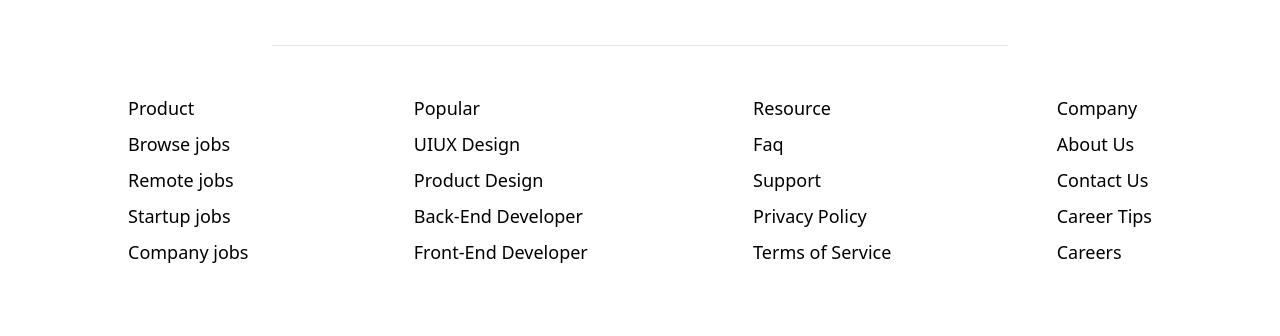
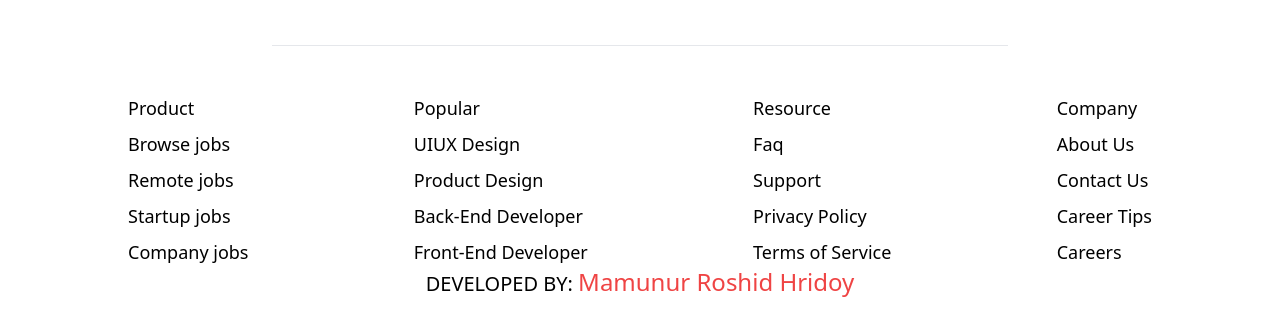
Before and after one commit to mn-hridoy25/Hot-gadgets, a plain HTML site: page index.html in a window 1280 px wide. Shown: the part 1105-1441 px from the top of the page. Drawn offline with nearby package versions, Linux system fonts and the light colour scheme; no server answers.

Commit message:
last commit

```diff
--- a/index.html
+++ b/index.html
@@ -380,6 +380,8 @@
                     <div class="text-lg text-black">Careers</div>
                 </div>
             </div>
+            <div class="place-items-center">
+                <p class="text-black text-xl"> DEVELOPED BY: <span class="text-red-500 text-2xl">Mamunur Roshid Hridoy</span></p>
             </div>
         </section>
     </footer>
```
